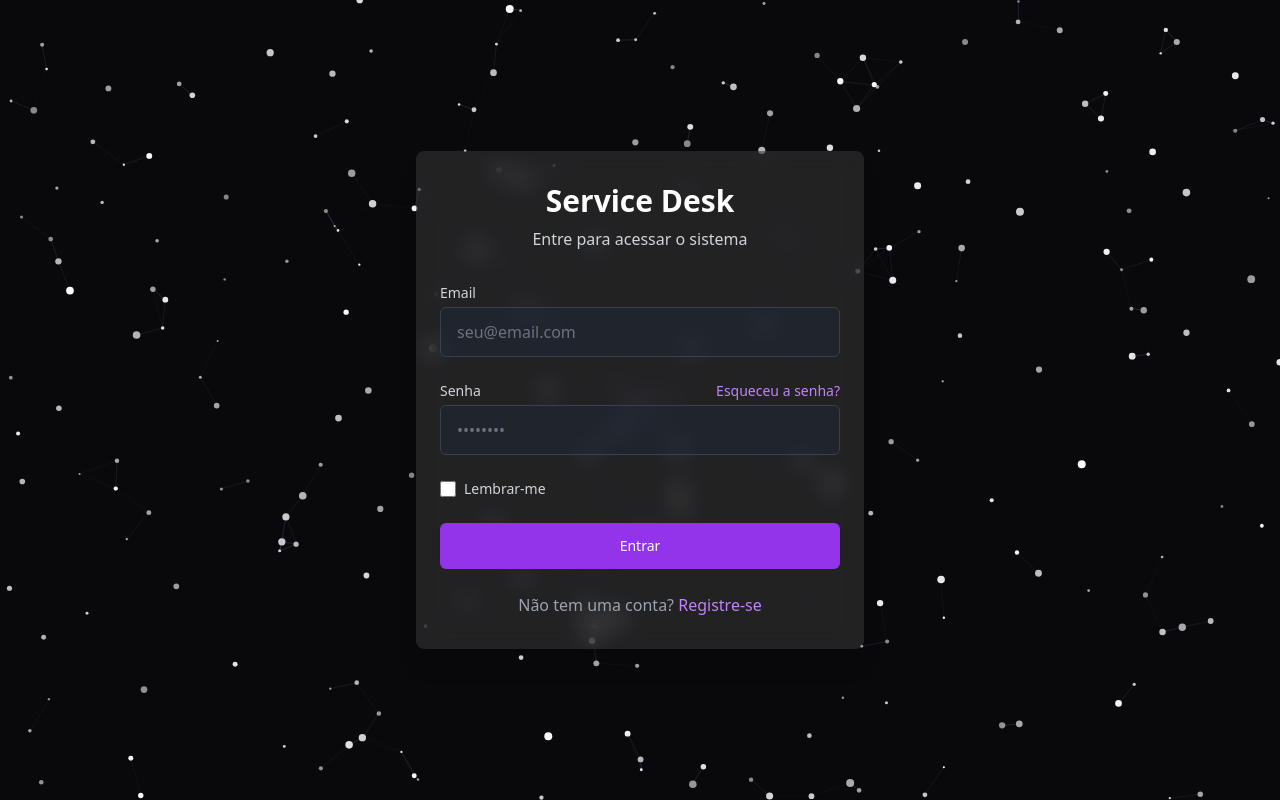
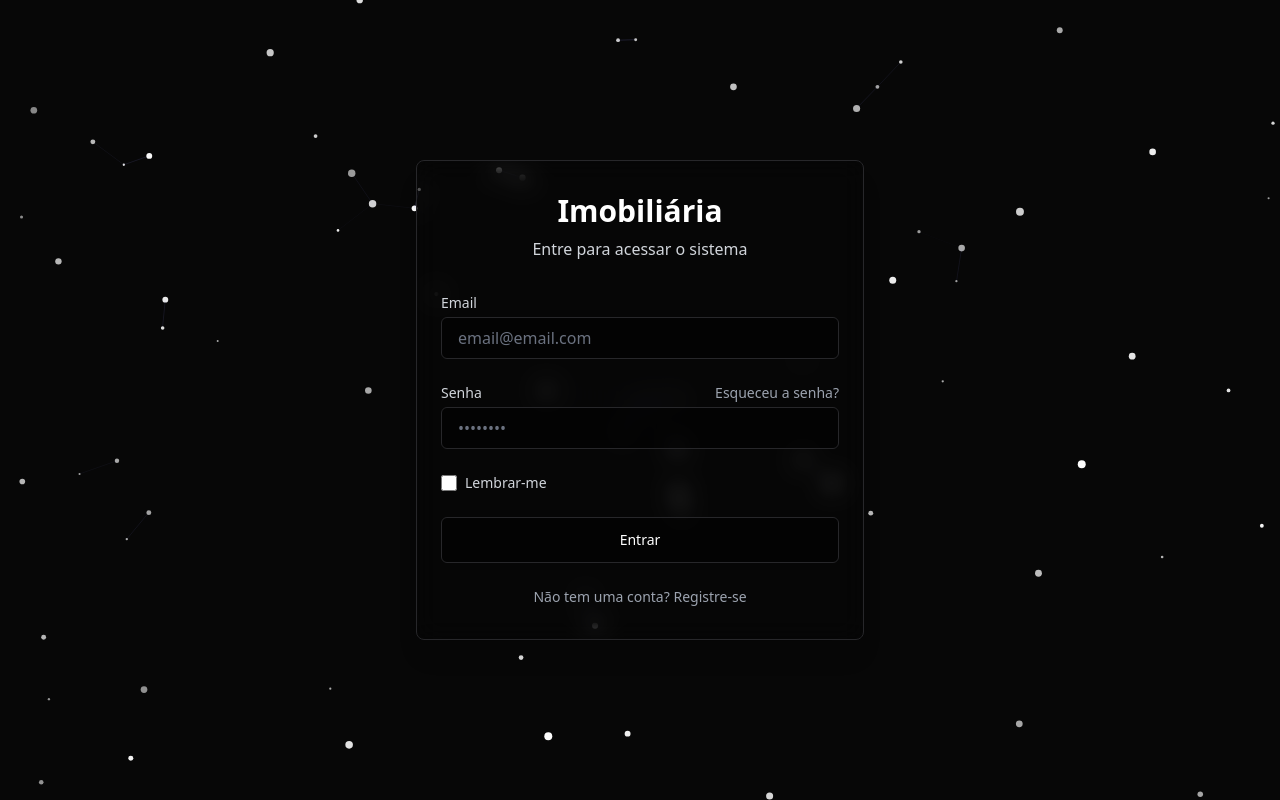
Before and after one commit to pabloalves01/service-desk, a Vue app in the folder frontend/: page /login in a window 1280 px wide. Built offline with nearby package versions, Linux system fonts and the light colour scheme.

Commit message:
new styled login screen

```diff
--- a/frontend/src/views/auth/login.vue
+++ b/frontend/src/views/auth/login.vue
@@ -1,12 +1,12 @@
 <template>
-  <div class="min-h-screen flex items-center justify-center bg-zinc-950 relative overflow-hidden">
+  <div class="min-h-screen flex items-center justify-center bg-black/75 relative overflow-hidden">
     <!-- Background canvas for lines following mouse -->
     <canvas ref="canvas" class="absolute inset-0 w-full h-full"></canvas>
 
     <!-- Login container -->
-    <div class="w-full max-w-md px-6 py-8 bg-white/10 backdrop-blur-md rounded-lg shadow-xl z-10 relative">
+    <div class="w-full max-w-md px-6 py-8 bg-black/10 border border-zinc-800 backdrop-blur-md rounded-lg shadow-xl z-10 relative">
       <div class="text-center mb-8">
-        <h1 class="text-3xl font-bold text-white mb-2">Service Desk</h1>
+        <h1 class="text-3xl font-bold text-white mb-2">Imobiliária</h1>
         <p class="text-gray-300">Entre para acessar o sistema</p>
       </div>
 
@@ -18,22 +18,22 @@
             id="email"
             type="email"
             required
-            class="w-full px-4 py-3 bg-gray-800/50 border border-gray-700 rounded-md text-white placeholder-gray-500 focus:outline-none focus:ring-2 focus:ring-purple-500 focus:border-transparent transition"
-            placeholder="seu@email.com"
+            class="w-full px-4 py-2 bg-black/50 border border-zinc-800 rounded-md text-white placeholder-gray-500 focus:outline-none focus:ring-2 focus:ring-blue-600 focus:border-transparent transition"
+            placeholder="email@email.com"
           />
         </div>
 
         <div>
           <div class="flex items-center justify-between mb-1">
             <label for="password" class="block text-sm font-medium text-gray-300">Senha</label>
-            <a href="#" class="text-sm text-purple-400 hover:text-purple-300">Esqueceu a senha?</a>
+            <a href="#" class="text-sm text-gray-400 hover:text-white">Esqueceu a senha?</a>
           </div>
           <input
             v-model="password"
             id="password"
             type="password"
             required
-            class="w-full px-4 py-3 bg-gray-800/50 border border-gray-700 rounded-md text-white placeholder-gray-500 focus:outline-none focus:ring-2 focus:ring-purple-500 focus:border-transparent transition"
+            class="w-full px-4 py-2 bg-black/50 border border-zinc-800 rounded-md text-white placeholder-gray-500 focus:outline-none focus:ring-2 focus:ring-blue-600 focus:border-transparent transition"
             placeholder="••••••••"
           />
         </div>
@@ -50,16 +50,16 @@
         <button
           type="submit"
           @click="login"
-          class="w-full flex justify-center py-3 px-4 border border-transparent rounded-md shadow-sm text-sm font-medium text-white bg-purple-600 hover:bg-purple-700 focus:outline-none focus:ring-2 focus:ring-offset-2 focus:ring-purple-500 transition-colors"
+          class="w-full flex justify-center py-3 px-4 border border-transparent rounded-md shadow-sm text-sm font-medium text-white bg-black/50 border-zinc-800 hover:bg-[#274690] focus:outline-none focus:ring-2 focus:ring-offset-2 focus:ring-purple-500 transition-colors"
         >
           Entrar
         </button>
       </form>
 
       <div class="mt-6 text-center">
-        <p class="text-gray-400">
+        <p class="text-gray-400 text-sm">
           Não tem uma conta?
-          <router-link to="/register" class="text-purple-400 hover:text-purple-300 font-medium">
+          <router-link to="/register" class="text-gray-400 hover:text-white font-medium">
             Registre-se
           </router-link>
         </p>
@@ -104,7 +104,7 @@ onMounted(() => {
   let mouseX = width / 2;
   let mouseY = height / 2;
   let particles = [];
-  const particleCount = 250;
+  const particleCount = 75;
 
   // Set canvas size
   canvas.value.width = width;
```
